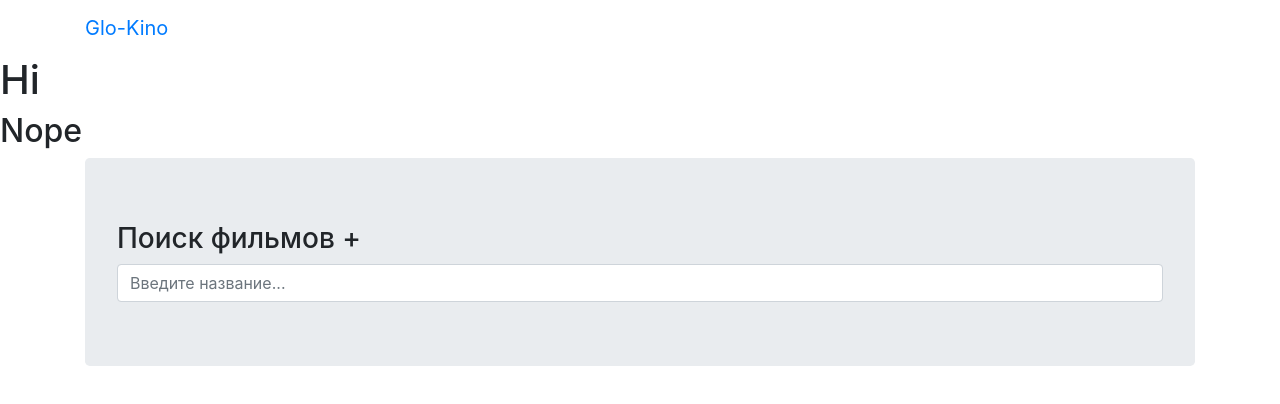
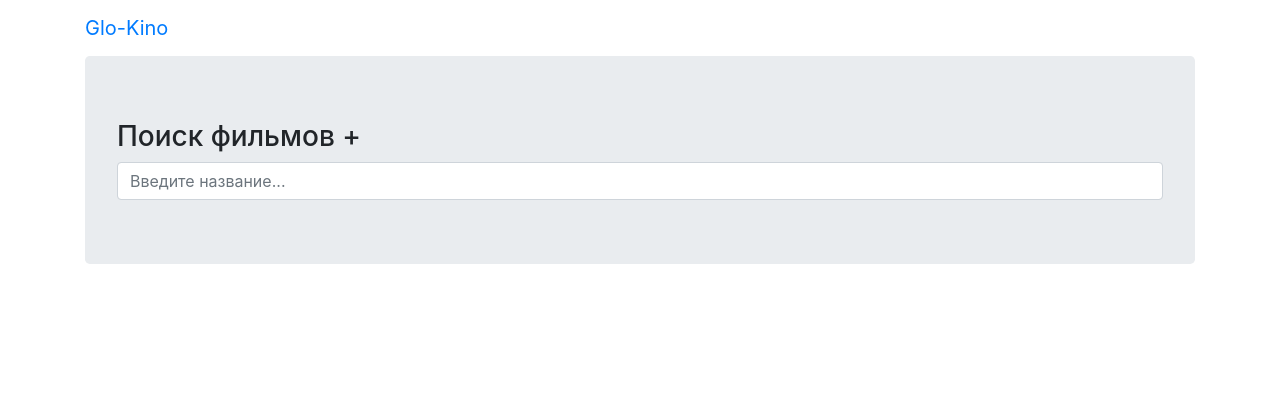
Before and after one commit to Daulet070/Glo-kino, a plain HTML site: page index.html in a window 1280 px wide. Drawn offline with nearby package versions, Linux system fonts and the light colour scheme.

Commit message:
New save

```diff
--- a/index.html
+++ b/index.html
@@ -15,8 +15,6 @@
             <a href="index.html" class="navbar-brand">Glo-Kino</a>
         </div>
     </nav>
-    <div class="test"><h1>Hi</h1></div>
-    <section><div><h2>Nope</h2></div></section>
     <div class="container">
         <div class="jumbotron">
             <h3 class="text-centr">Поиск фильмов +</h3>
```
